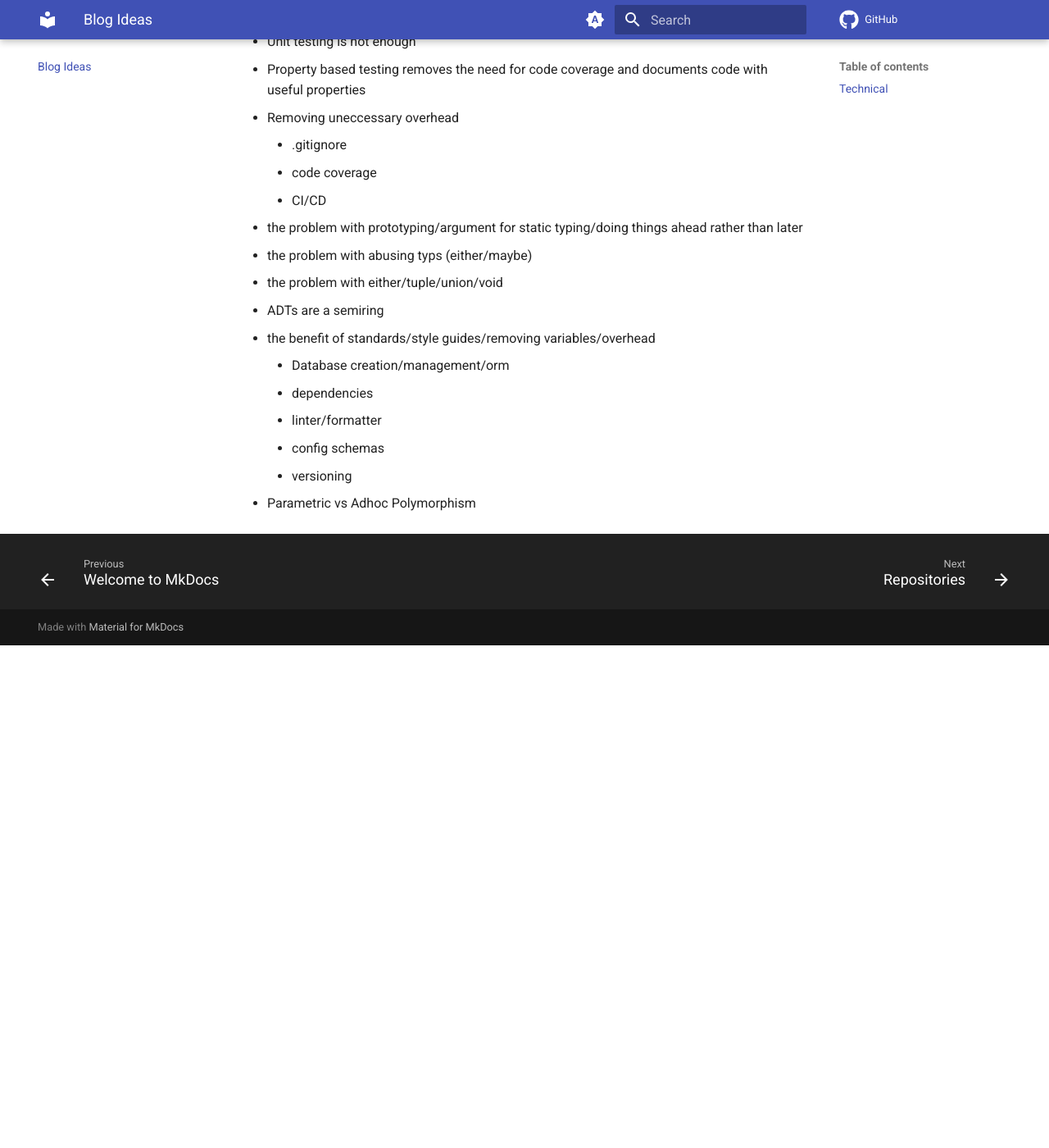
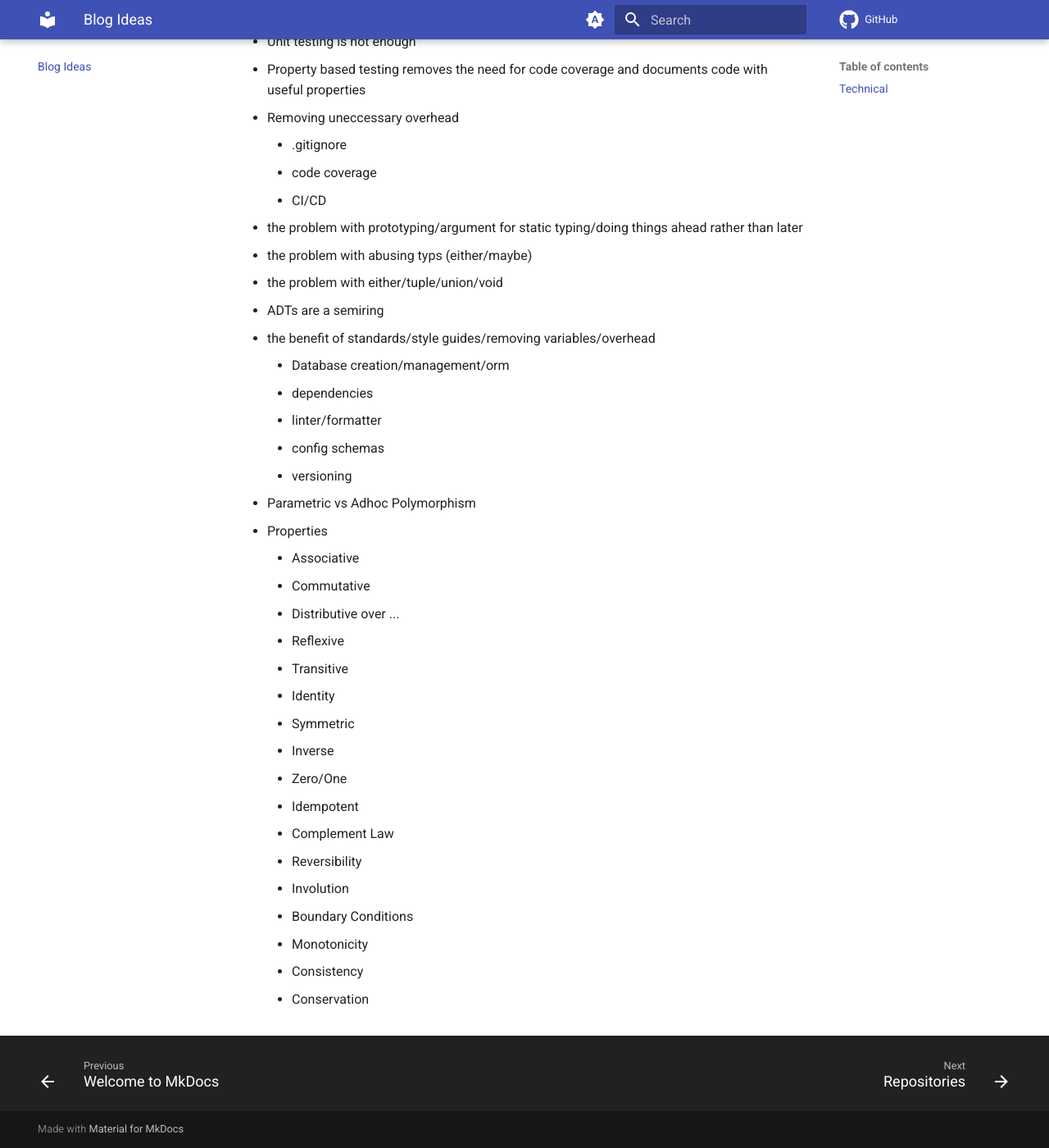
Before and after one commit to solvex-software/solvex-internal-documentation, an MkDocs documentation site: the page built from docs/blog-ideas.md, in a window 1280 px wide and 1400 px high, scrolled down 1114 px. Shown: the whole window at 82% size. Built offline with MkDocs 1.6.1 and Material for MkDocs 9.7.7, drawn with Linux system fonts in a browser that asks for light colours; comment, search, counter and statistics services are not loaded; before the commit the page ends 1901 px from its top, so only the background shows below that.

Commit message:
Update blog-ideas.md

```diff
--- a/docs/blog-ideas.md
+++ b/docs/blog-ideas.md
@@ -44,3 +44,21 @@
     - config schemas
     - versioning
 - Parametric vs Adhoc Polymorphism
+- Properties
+    - Associative
+    - Commutative
+    - Distributive over ...
+    - Reflexive
+    - Transitive
+    - Identity
+    - Symmetric
+    - Inverse
+    - Zero/One
+    - Idempotent
+    - Complement Law
+    - Reversibility
+    - Involution
+    - Boundary Conditions
+    - Monotonicity
+    - Consistency
+    - Conservation
```
